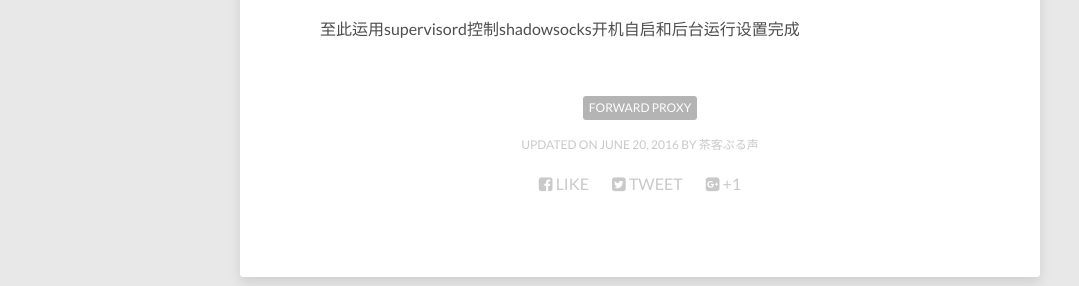
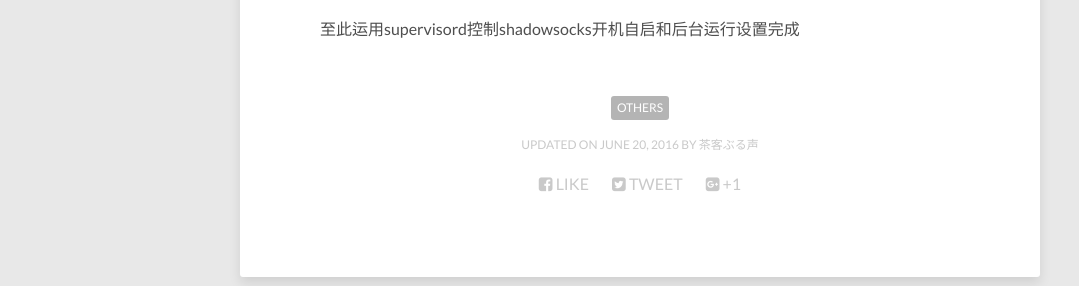
Before and after one commit to seethedoor/seethedoor.github.io, a Jekyll site: the page built from _posts/2016-06-20-ec2-shadowsocks-switchsharp.md, in a window 1280 px wide and 900 px high, scrolled down 3356 px. Shown: the part 160-446 px from the top of the window, without its empty margins (0-1079 px from the left). Built offline with Jekyll 4.4.1, drawn with Linux system fonts in a browser that asks for light colours; nearby versions of some CDN libraries; comment, search, counter and statistics services are not loaded.

Commit message:
modf tog

```diff
--- a/_posts/2016-06-20-ec2-shadowsocks-switchsharp.md
+++ b/_posts/2016-06-20-ec2-shadowsocks-switchsharp.md
@@ -3,7 +3,7 @@ layout: post
 title: 在AWS-EC2搭建shadowsocks前向代理
 description: 在AWS-EC2搭建shadowsocks前向代理，顺便用switchsharp做访问规则切换
 modified: 2016-6-20
-tags: [forward proxy]
+tags: [others]
 image:
   feature: abstract-3.jpg
   credit: dargadgetz
```
